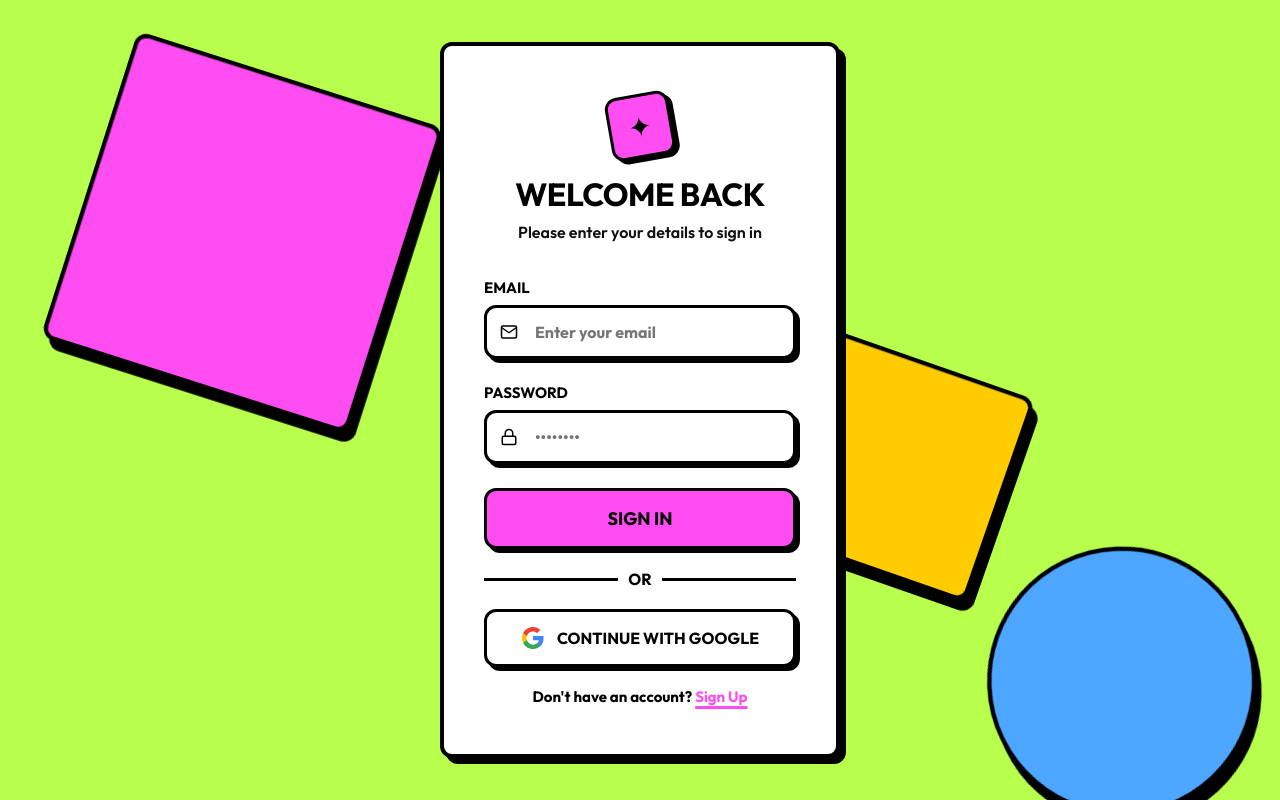
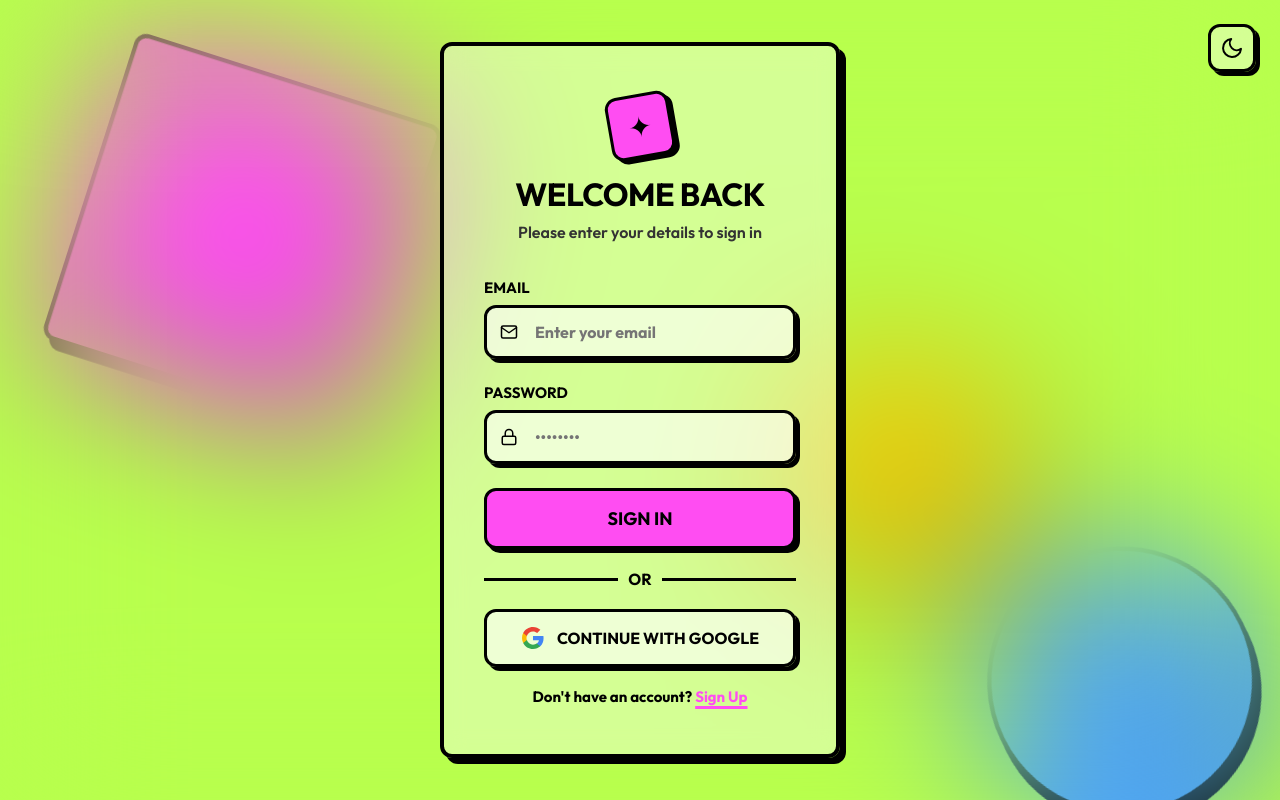
Before and after one commit to sanjansacharya-crypto/demo, a plain HTML site: page index.html in a window 1280 px wide. Drawn offline with Linux system fonts and the light colour scheme.

Commit message:
ui chanage

```diff
--- a/index.html
+++ b/index.html
@@ -9,6 +9,16 @@
   <link rel="preconnect" href="https://fonts.gstatic.com" crossorigin>
   <link href="https://fonts.googleapis.com/css2?family=Outfit:wght@300;400;500;600;700&display=swap" rel="stylesheet">
   <link rel="stylesheet" href="styles.css">
+  <script>
+    // Script to prevent theme flash on load
+    const savedTheme = localStorage.getItem('theme');
+    const prefersDark = window.matchMedia('(prefers-color-scheme: dark)').matches;
+    if (savedTheme === 'dark' || (!savedTheme && prefersDark)) {
+      document.documentElement.setAttribute('data-theme', 'dark');
+    } else {
+      document.documentElement.setAttribute('data-theme', 'light');
+    }
+  </script>
 </head>
 
 <body>
@@ -17,6 +27,11 @@
     <div class="blob blob-2"></div>
     <div class="blob blob-3"></div>
   </div>
+
+  <button id="theme-toggle" class="theme-toggle-btn" aria-label="Toggle Theme">
+    <svg id="moon-icon" xmlns="http://www.w3.org/2000/svg" width="24" height="24" viewBox="0 0 24 24" fill="none" stroke="currentColor" stroke-width="2" stroke-linecap="round" stroke-linejoin="round" style="display: none;"><path d="M21 12.79A9 9 0 1 1 11.21 3 7 7 0 0 0 21 12.79z"></path></svg>
+    <svg id="sun-icon" xmlns="http://www.w3.org/2000/svg" width="24" height="24" viewBox="0 0 24 24" fill="none" stroke="currentColor" stroke-width="2" stroke-linecap="round" stroke-linejoin="round"><circle cx="12" cy="12" r="5"></circle><line x1="12" y1="1" x2="12" y2="3"></line><line x1="12" y1="21" x2="12" y2="23"></line><line x1="4.22" y1="4.22" x2="5.64" y2="5.64"></line><line x1="18.36" y1="18.36" x2="19.78" y2="19.78"></line><line x1="1" y1="12" x2="3" y2="12"></line><line x1="21" y1="12" x2="23" y2="12"></line><line x1="4.22" y1="19.78" x2="5.64" y2="18.36"></line><line x1="18.36" y1="5.64" x2="19.78" y2="4.22"></line></svg>
+  </button>
 
   <div class="container">
     <!-- Login Form Container -->
@@ -205,6 +220,33 @@
     const app = initializeApp(firebaseConfig);
     const auth = getAuth(app);
 
+    // Theme Toggle Logic
+    const themeToggleBtn = document.getElementById('theme-toggle');
+    const moonIcon = document.getElementById('moon-icon');
+    const sunIcon = document.getElementById('sun-icon');
+
+    function updateThemeIcons(theme) {
+      if (theme === 'dark') {
+        sunIcon.style.display = 'block';
+        moonIcon.style.display = 'none';
+      } else {
+        sunIcon.style.display = 'none';
+        moonIcon.style.display = 'block';
+      }
+    }
+
+    // Initial icon state
+    updateThemeIcons(document.documentElement.getAttribute('data-theme'));
+
+    themeToggleBtn.addEventListener('click', () => {
+      const currentTheme = document.documentElement.getAttribute('data-theme');
+      const newTheme = currentTheme === 'dark' ? 'light' : 'dark';
+
+      document.documentElement.setAttribute('data-theme', newTheme);
+      localStorage.setItem('theme', newTheme);
+      updateThemeIcons(newTheme);
+    });
+
     document.addEventListener('DOMContentLoaded', () => {
       const loginForm = document.getElementById('login-form');
       const submitBtn = document.getElementById('submit-btn');
--- a/styles.css
+++ b/styles.css
@@ -1,16 +1,37 @@
-:root {
-    --bg-dark: #b8ff4d;
+:root, [data-theme="light"] {
+    --bg-color: #f1f5f9;
     --primary: #ff4df2;
     --primary-hover: #ff00ec;
     --secondary: #4da6ff;
+    --accent: #ffcc00;
     --text-main: #000000;
-    --text-muted: #111111;
-    --glass-bg: #ffffff;
+    --text-muted: #333333;
+    --glass-bg: rgba(255, 255, 255, 0.4);
     --glass-border: #000000;
-    --input-bg: #ffffff;
+    --input-bg: rgba(255, 255, 255, 0.6);
     --error: #ff3300;
     --border-radius: 12px;
     --box-shadow: 6px 6px 0px #000000;
+    --shadow-color: #000000;
+    --bg-base: #b8ff4d;
+}
+
+[data-theme="dark"] {
+    --bg-color: #0f172a;
+    --primary: #b8ff4d;
+    --primary-hover: #9df028;
+    --secondary: #ff4df2;
+    --accent: #4da6ff;
+    --text-main: #ffffff;
+    --text-muted: #cbd5e1;
+    --glass-bg: rgba(30, 41, 59, 0.4);
+    --glass-border: #ffffff;
+    --input-bg: rgba(15, 23, 42, 0.6);
+    --error: #ff4444;
+    --border-radius: 12px;
+    --box-shadow: 6px 6px 0px #ffffff;
+    --shadow-color: #ffffff;
+    --bg-base: #0f172a;
 }
 
 * {
@@ -21,7 +42,8 @@
 }
 
 body {
-    background-color: var(--bg-dark);
+    background-color: var(--bg-color);
+    transition: background-color 0.5s ease;
     color: var(--text-main);
     min-height: 100vh;
     display: flex;
@@ -37,6 +59,17 @@ body {
     inset: 0;
     z-index: 0;
     overflow: hidden;
+    background-color: var(--bg-base);
+    transition: background-color 0.5s ease;
+}
+
+.animated-background::after {
+    content: '';
+    position: absolute;
+    inset: 0;
+    backdrop-filter: blur(80px);
+    -webkit-backdrop-filter: blur(80px);
+    z-index: 1;
 }
 
 .blob {
@@ -73,7 +106,7 @@ body {
     left: 60%;
     width: 200px;
     height: 200px;
-    background: #ffcc00;
+    background: var(--accent);
     animation-delay: -5s;
     animation-duration: 15s;
     transform: rotate(45deg);
@@ -100,6 +133,8 @@ body {
 /* Brutalist Card */
 .glass-card {
     background: var(--glass-bg);
+    backdrop-filter: blur(12px);
+    -webkit-backdrop-filter: blur(12px);
     border: 4px solid var(--glass-border);
     border-radius: var(--border-radius);
     padding: 48px 40px;
@@ -133,8 +168,8 @@ body {
     justify-content: center;
     align-items: center;
     font-size: 28px;
-    box-shadow: 4px 4px 0px #000;
-    color: #000;
+    box-shadow: 4px 4px 0px var(--shadow-color);
+    color: var(--shadow-color);
     transform: rotate(-10deg);
 }
 
@@ -190,12 +225,12 @@ input {
     font-size: 16px;
     font-weight: 700;
     outline: none;
-    box-shadow: 4px 4px 0px #000;
+    box-shadow: 4px 4px 0px var(--shadow-color);
     transition: all 0.2s ease;
 }
 
 input:focus {
-    border-color: #000;
+    border-color: var(--primary);
     box-shadow: 6px 6px 0px var(--primary);
     transform: translate(-2px, -2px);
 }
@@ -209,7 +244,7 @@ input:focus+.input-icon {
     width: 100%;
     padding: 16px;
     background: var(--primary);
-    border: 3px solid #000;
+    border: 3px solid var(--glass-border);
     border-radius: var(--border-radius);
     color: #000;
     font-size: 18px;
@@ -218,7 +253,7 @@ input:focus+.input-icon {
     cursor: pointer;
     position: relative;
     overflow: hidden;
-    box-shadow: 4px 4px 0px #000;
+    box-shadow: 4px 4px 0px var(--shadow-color);
     transition: all 0.15s;
     display: flex;
     justify-content: center;
@@ -228,13 +263,13 @@ input:focus+.input-icon {
 
 .submit-btn:hover {
     transform: translate(-2px, -2px);
-    box-shadow: 6px 6px 0px #000;
+    box-shadow: 6px 6px 0px var(--shadow-color);
     background: var(--primary-hover);
 }
 
 .submit-btn:active {
     transform: translate(4px, 4px);
-    box-shadow: 0px 0px 0px #000;
+    box-shadow: 0px 0px 0px var(--shadow-color);
 }
 
 .submit-btn.loading .btn-text {
@@ -260,6 +295,39 @@ input:focus+.input-icon {
     to {
         transform: rotate(360deg);
     }
+}
+
+/* Theme Toggle Button */
+.theme-toggle-btn {
+    position: absolute;
+    top: 24px;
+    right: 24px;
+    width: 48px;
+    height: 48px;
+    border-radius: var(--border-radius);
+    background: var(--glass-bg);
+    border: 3px solid var(--glass-border);
+    backdrop-filter: blur(10px);
+    -webkit-backdrop-filter: blur(10px);
+    color: var(--text-main);
+    display: flex;
+    justify-content: center;
+    align-items: center;
+    cursor: pointer;
+    box-shadow: 4px 4px 0px var(--shadow-color);
+    transition: all 0.2s ease;
+    z-index: 100;
+}
+
+.theme-toggle-btn:hover {
+    transform: translate(-2px, -2px);
+    box-shadow: 6px 6px 0px var(--shadow-color);
+    background: var(--input-bg);
+}
+
+.theme-toggle-btn:active {
+    transform: translate(2px, 2px);
+    box-shadow: 2px 2px 0px var(--shadow-color);
 }
 
 .error-message {
@@ -322,10 +390,10 @@ input:focus+.input-icon {
 
 .logout-btn {
     margin-top: 24px;
-    background: #fff;
-    border: 3px solid #000;
-    box-shadow: 3px 3px 0px #000;
-    color: #000;
+    background: var(--input-bg);
+    border: 3px solid var(--glass-border);
+    box-shadow: 3px 3px 0px var(--shadow-color);
+    color: var(--text-main);
     font-weight: 800;
     text-transform: uppercase;
     padding: 10px 24px;
@@ -336,14 +404,14 @@ input:focus+.input-icon {
 }
 
 .logout-btn:hover {
-    background: #e0e0e0;
+    background: var(--glass-bg);
     transform: translate(-2px, -2px);
-    box-shadow: 5px 5px 0px #000;
+    box-shadow: 5px 5px 0px var(--shadow-color);
 }
 
 .logout-btn:active {
     transform: translate(3px, 3px);
-    box-shadow: 0px 0px 0px #000;
+    box-shadow: 0px 0px 0px var(--shadow-color);
 }
 
 /* Toggle Links */
@@ -382,7 +450,7 @@ input:focus+.input-icon {
 .divider::before, .divider::after {
     content: '';
     flex: 1;
-    border-bottom: 3px solid #000;
+    border-bottom: 3px solid var(--glass-border);
 }
 .divider span {
     padding: 0 10px;
@@ -393,16 +461,16 @@ input:focus+.input-icon {
 .social-btn {
     width: 100%;
     padding: 14px;
-    background: #fff;
-    border: 3px solid #000;
+    background: var(--input-bg);
+    border: 3px solid var(--glass-border);
     border-radius: var(--border-radius);
-    color: #000;
+    color: var(--text-main);
     font-size: 16px;
     font-weight: 800;
     text-transform: uppercase;
     cursor: pointer;
     position: relative;
-    box-shadow: 4px 4px 0px #000;
+    box-shadow: 4px 4px 0px var(--shadow-color);
     transition: all 0.15s;
     display: flex;
     justify-content: center;
@@ -411,12 +479,12 @@ input:focus+.input-icon {
 }
 .social-btn:hover {
     transform: translate(-2px, -2px);
-    box-shadow: 6px 6px 0px #000;
-    background: #f4f4f4;
+    box-shadow: 6px 6px 0px var(--shadow-color);
+    background: var(--glass-bg);
 }
 .social-btn:active {
     transform: translate(4px, 4px);
-    box-shadow: 0px 0px 0px #000;
+    box-shadow: 0px 0px 0px var(--shadow-color);
 }
 .social-icon {
     width: 24px;
```
